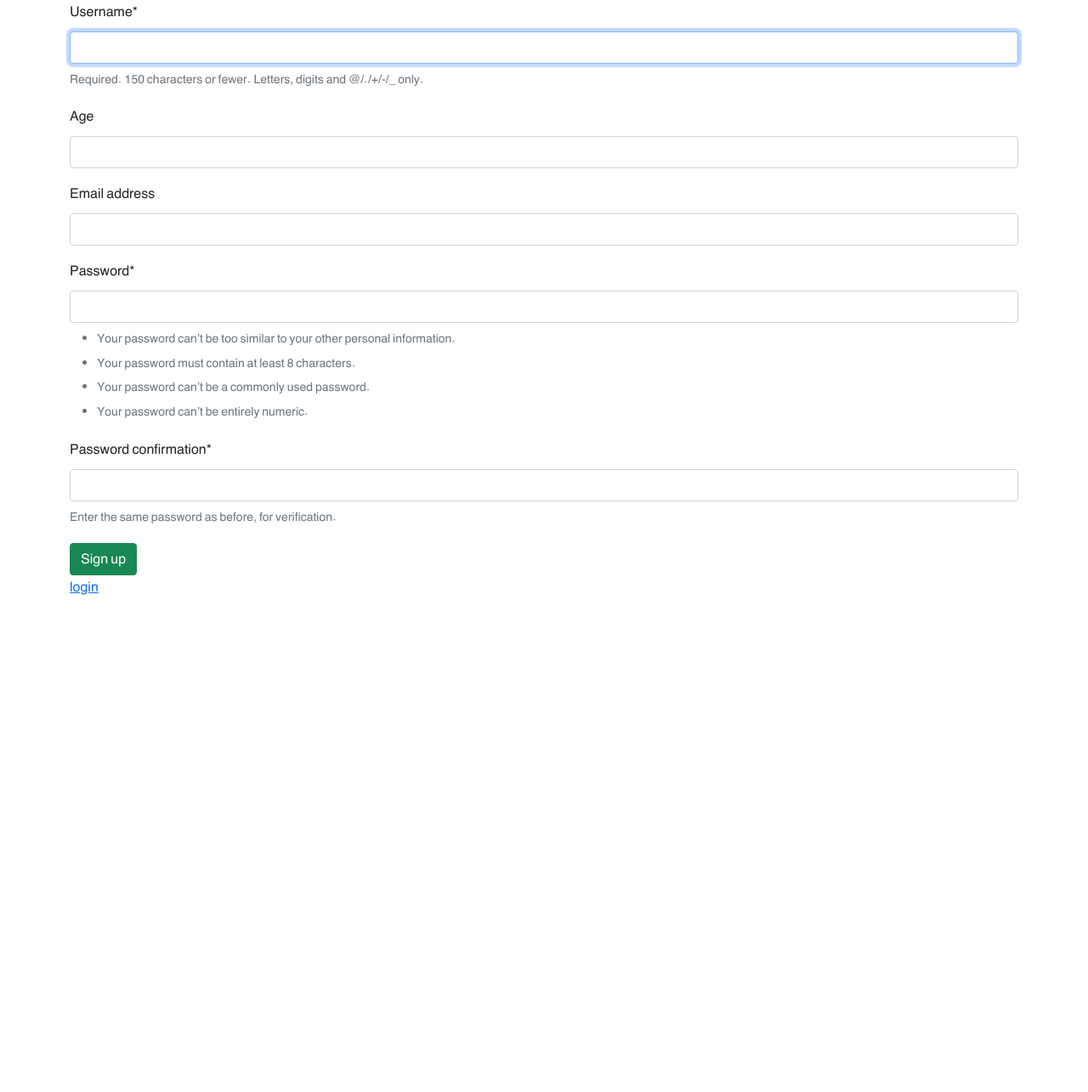
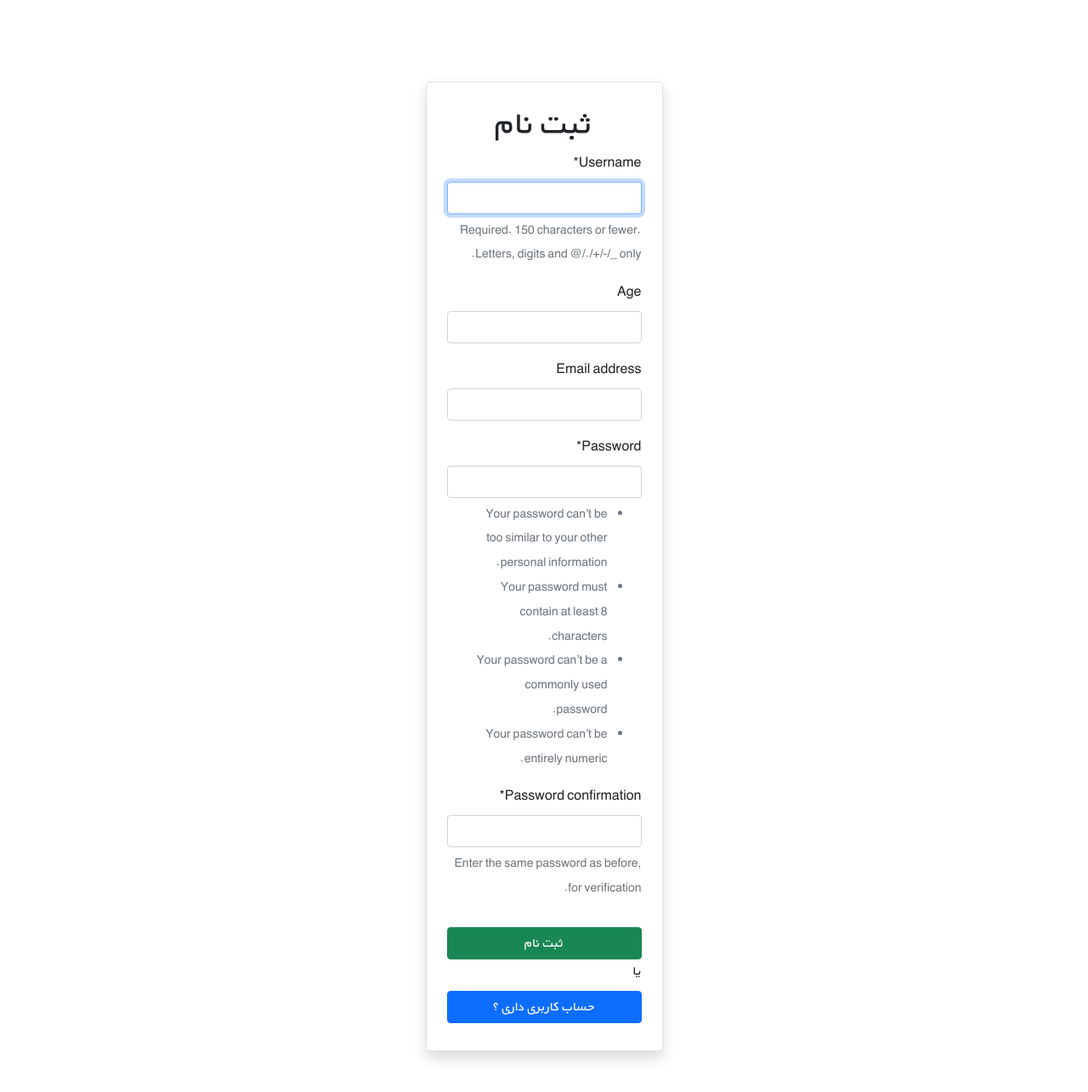
Before and after one commit to mazzberry/Django-project-Bookstore, a Django app: page /accounts/signup in a window 1280 px wide. Shown: the part 61-1346 px from the top of the page at 85% size. Before the commit the page ends 761 px from the top, so only its background shows below. Run offline with Django 5.2, Linux system fonts and the light colour scheme; some libraries are stand-ins or nearby versions.

Commit message:
create book_detail.html 2:signup.html geted prettier

```diff
--- a/templates/home.html
+++ b/templates/home.html
@@ -7,14 +7,11 @@
 {% block content %}
   <h1>yeah it's home</h1>
 
-  {% if user.is_authenticated %}
     <p> خوش اومدی {{user.username}}</p>
 {#    <form method="post" action="{% url 'logout' %}">#}
 {#        {% csrf_token %}#}
 {#        <button type="submit">logout</button>#}
 {#    </form>#}
-    {% else %}
-    <a href="{% url 'login' %}">logIn</a> | <a href="{% url 'signup' %}">SignUp</a>
-  {% endif %}
+
 
 {% endblock content %}
--- a/templates/registration/signup.html
+++ b/templates/registration/signup.html
@@ -7,13 +7,33 @@
 {% endblock page_title %}
 
 {% block content %}
-    <form action="" method="POST">
-        {% csrf_token %}
-        {{ form | crispy }}
-        <button class="btn btn-success" type="submit">Sign up</button>
+{#    <form action="" method="POST">#}
+{#        {% csrf_token %}#}
+{#        {{ form | crispy }}#}
+{#        <button class="btn btn-success" type="submit">Sign up</button>#}
+{##}
+{#    </form>#}
+{#    <a href="{% url 'login' %}">login</a>#}
+        <div class="d-flex justify-content-center mt-5" dir="rtl">
+        <div class="col-xl-3 col-lg-4 col-md-5 col-sm-5 col-xs-6 bg-white m-3 m-sm-5 border rounded px-4 pt-4 pb-3 shadow">
+            <form method="post">
+                <h1 class="text-center">ثبت نام</h1>
+                {% csrf_token %}
+                {{ form|crispy }}
+                <div class="d-flex justify-content-between align-items-center">
 
-    </form>
-    <a href="{% url 'login' %}">login</a>
+                </div>
+                <button type="submit" class="btn btn-success mt-3 w-100">ثبت نام</button>
+                <div class="line-with-middle-sep">
+                  <span>
+                    یا
+                  </span>
+                </div>
+                <a href="{% url 'login' %}" class="btn btn-primary mt-2 mb-3 w-100">حساب کاربری داری ؟</a>
+            </form>
+        </div>
+
+    </div>
 {% endblock content %}
 
 {# enterprating data : {{  }} #}
```
Also changed, not shown: books/templates/books/book_detail.html (+4 -9 lines).
